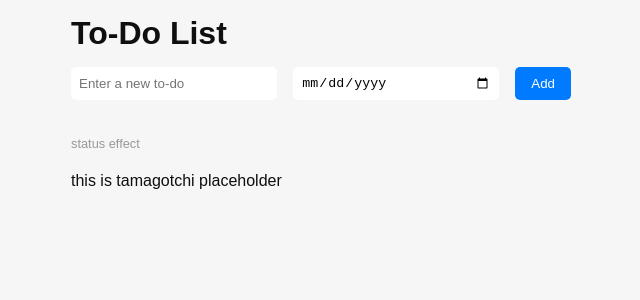
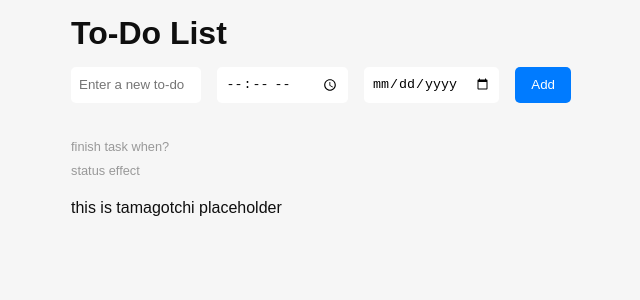
Before and after one commit to Kndgy/to-do-tamagotchi, a React (Vite) app: page / in a window 1280 px wide. Shown: the top 300 px of the page, without its empty margins (319-959 px from the left). Built offline with nearby package versions, Linux system fonts and the light colour scheme.

Commit message:
time input picker

```diff
--- a/src/todo.tsx
+++ b/src/todo.tsx
@@ -22,17 +22,6 @@ export const TodoPage = () => {
     if(storedTodos){
         // console.log(JSON.parse(storedTodos))
     }
-    const now = new Date();
-    const [seconds, minute, hour, day, month, year] = [
-        now.getSeconds(),
-        now.getMinutes(),
-        now.getHours(),
-        now.getDay(),
-        now.getMonth(),
-        now.getFullYear()
-    ];
-    // console.log(seconds, minute, hour, day, month, year);
-    // console.log(Date.now())
 
     const DateElementCheck = ({todo}:{todo:string}) =>{
         if(todo){
@@ -53,6 +42,7 @@ export const TodoPage = () => {
             <h1>To-Do List</h1>
             <form className="todo-form" onSubmit={handleAddTodo}>
                 <input className="todo-input" type="text" value={newTodo} onChange={handleChange} placeholder="Enter a new to-do" />
+                <input className="todo-input" type="time"/>
                 <input className="todo-date" type="date" onChange={handleDateChange}/>
                 <button className="todo-button" type="submit">Add</button>
             </form>
@@ -98,7 +88,11 @@ export const TodoPage = () => {
                 ))}
             </ul>
             <div><Outlet/></div>
-            <p className="todo-status">status effect</p>
+
+            <p className="todo-status">
+            finish task when?
+            <br/>status effect
+            </p>
             this is tamagotchi placeholder
         </div>
     );
```
